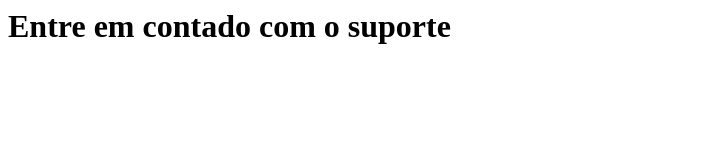
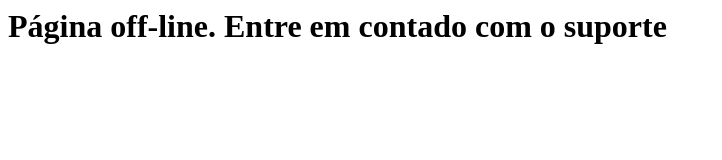
Before and after one commit to LucasCadasqueves/southliss, a plain HTML site: page index.html in a window 1280 px wide. Shown: the whole page, without its empty margins (0-722 px from the left). Drawn offline with Linux system fonts and the light colour scheme.

Commit message:
Update index.html

```diff
--- a/index.html
+++ b/index.html
@@ -1 +1 @@
-<h1>Entre em contado com o suporte</h1>
+<h1>Página off-line. Entre em contado com o suporte</h1>
```
